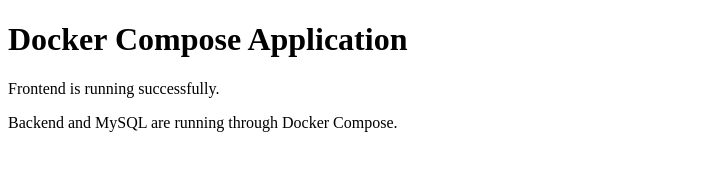
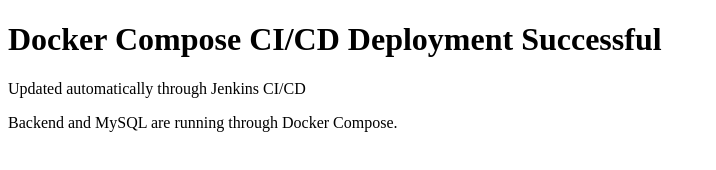
Before and after one commit to guru1234-cse/jenkins-demo, a plain HTML site: page frontend/index.html in a window 1280 px wide. Shown: the whole page, without its empty margins (0-716 px from the left). Drawn offline with Linux system fonts and the light colour scheme.

Commit message:
Update frontend for CI CD deployment

```diff
--- a/frontend/index.html
+++ b/frontend/index.html
@@ -4,8 +4,8 @@
     <title>Docker Compose CI/CD</title>
 </head>
 <body>
-    <h1>Docker Compose Application</h1>
-    <p>Frontend is running successfully.</p>
+    <h1>Docker Compose CI/CD Deployment Successful</h1>
+    <p>Updated automatically through Jenkins CI/CD</p>
     <p>Backend and MySQL are running through Docker Compose.</p>
 </body>
 </html>
```
